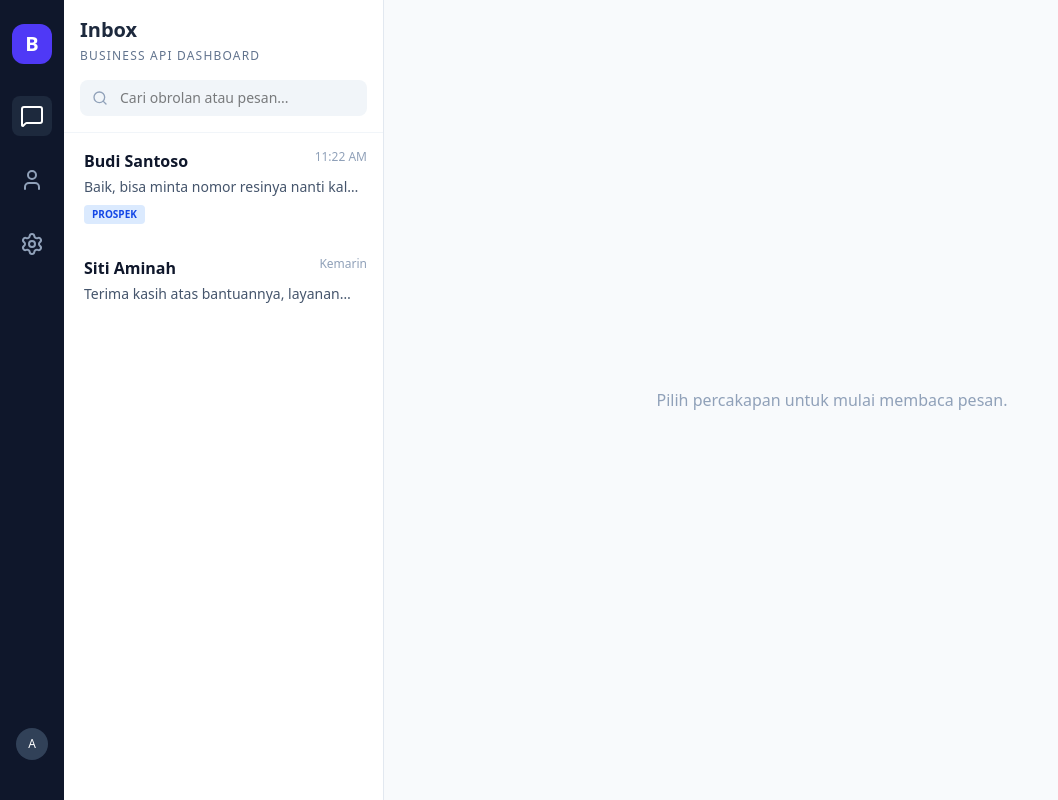
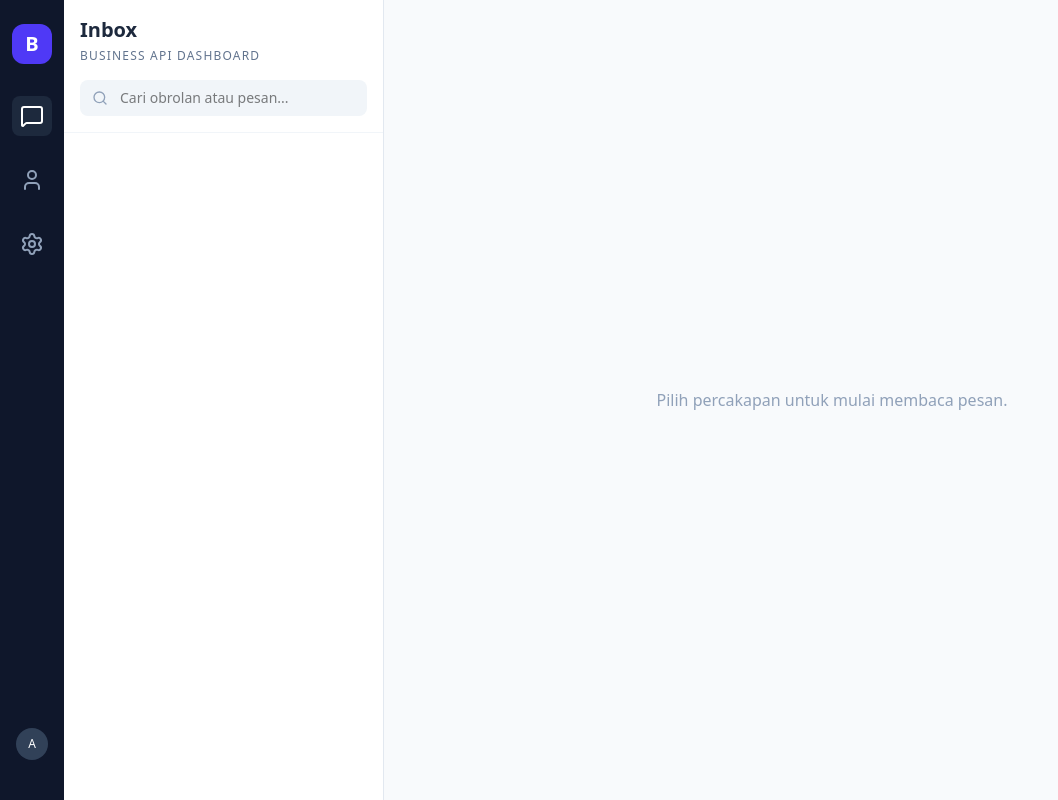
Before and after one commit to creatorlabidn/WABACHAT, a React (Vite) app: page / in a window 1280 px wide. Shown: the whole page, without its empty margins (0-1058 px from the left). Built offline with nearby package versions, Linux system fonts and the light colour scheme.

Commit message:
refactor: Remove hardcoded conversation data
The initial default conversations in `App.tsx` have been removed. The dashboard will now start with an empty list of conversations, which aligns with the expected behavior when no data is present in local storage or from an API.

```diff
--- a/src/App.tsx
+++ b/src/App.tsx
@@ -69,54 +69,7 @@ export default function App() {
     } catch (e) {
       console.error('Failed to parse conversations from local storage', e);
     }
-    return [
-      {
-        id: "16315551234",
-        name: "Budi Santoso",
-        phone: "+62 812 3456 7890",
-        messages: [
-          {
-            from: "16315551234",
-            id: "msg1",
-            timestamp: (Date.now() / 1000 - 300).toString(),
-            type: "text",
-            text: { body: "Halo, apakah pesanan saya sudah dikirim? Terima kasih" }
-          },
-          {
-            from: "me",
-            id: "msg2",
-            timestamp: (Date.now() / 1000 - 120).toString(),
-            type: "text",
-            status: "read",
-            text: { body: "Halo Pak Budi, pesanan #8829 sedang diproses oleh tim gudang kami dan akan dikirim sore ini." }
-          },
-          {
-            from: "16315551234",
-            id: "msg3",
-            timestamp: (Date.now() / 1000 - 60).toString(),
-            type: "text",
-            text: { body: "Baik, bisa minta nomor resinya nanti kalau sudah ada?" }
-          }
-        ],
-        lastMessageTime: new Date(Date.now() - 60000).toLocaleTimeString([], { hour: '2-digit', minute: '2-digit' }),
-        labels: ["Prospek"]
-      },
-      {
-        id: "62899999999",
-        name: "Siti Aminah",
-        phone: "+62 899 9999 999",
-        messages: [
-          {
-            from: "62899999999",
-            id: "msg_siti1",
-            timestamp: (Date.now() / 1000 - 86400).toString(),
-            type: "text",
-            text: { body: "Terima kasih atas bantuannya, layanannya sangat memuaskan!" }
-          }
-        ],
-        lastMessageTime: "Kemarin"
-      }
-    ];
+    return [];
   });
 
   useEffect(() => {
```
